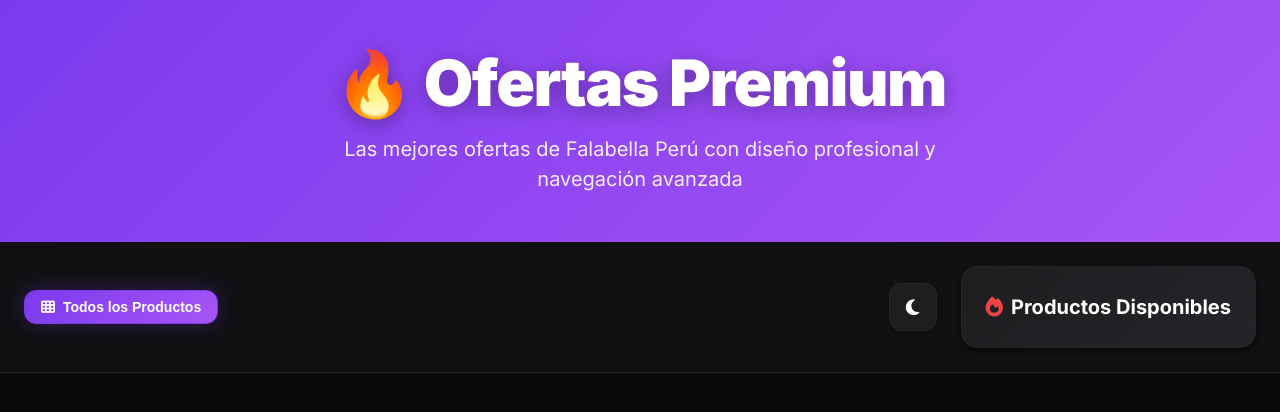
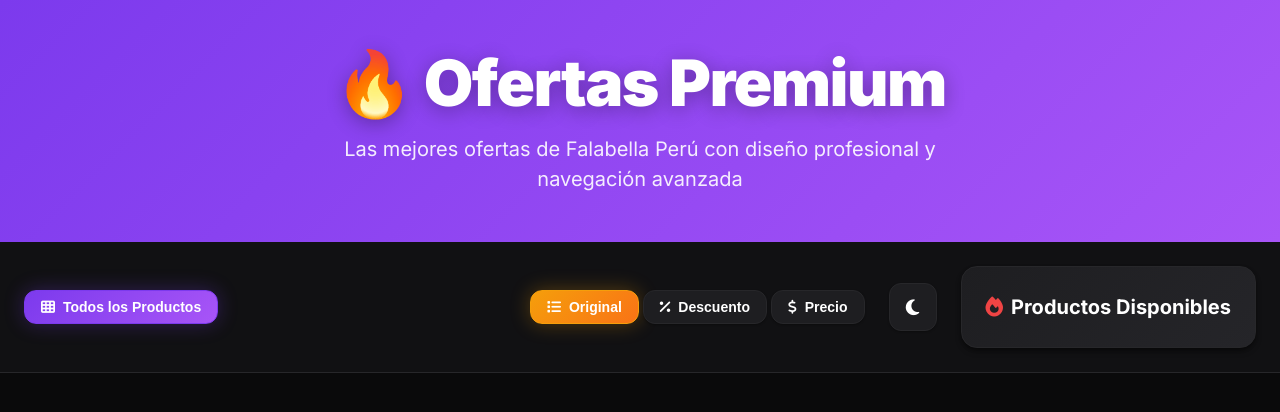
Before and after one commit to skaraz7/ofertas-falabella, a Flask app: template templates/ofertas.html in a window 1280 px wide. Shown: the top 412 px of the page. Run offline with Flask 3, Linux system fonts and the light colour scheme; the template is opened without the code that fills it, so the values that code supplies are empty.

Commit message:
modified:   static/css/style.css 	modified:   static/js/main.js 	modified:   templates/ofertas.html

```diff
--- a/static/css/style.css
+++ b/static/css/style.css
@@ -179,9 +179,72 @@
 
 .controls-grid {
     display: grid;
-    grid-template-columns: 1fr auto auto;
+    grid-template-columns: 1fr auto;
     gap: var(--space-lg);
     align-items: center;
+}
+
+.controls-right {
+    display: flex;
+    align-items: center;
+    gap: var(--space-lg);
+}
+
+.sort-controls {
+    display: flex;
+    gap: var(--space-xs);
+}
+
+.sort-btn {
+    background: var(--bg-card);
+    color: var(--text-primary);
+    border: 1px solid var(--border-color);
+    padding: var(--space-sm) var(--space-md);
+    border-radius: var(--radius-lg);
+    font-weight: 600;
+    font-size: 0.875rem;
+    cursor: pointer;
+    transition: all var(--transition-normal);
+    display: flex;
+    align-items: center;
+    gap: var(--space-sm);
+    box-shadow: var(--shadow-sm);
+    position: relative;
+    overflow: hidden;
+}
+
+.sort-btn::before {
+    content: '';
+    position: absolute;
+    top: 0;
+    left: -100%;
+    width: 100%;
+    height: 100%;
+    background: var(--gradient-secondary);
+    transition: left var(--transition-normal);
+    z-index: -1;
+}
+
+.sort-btn:hover::before {
+    left: 0;
+}
+
+.sort-btn:hover {
+    color: white;
+    border-color: var(--secondary-color);
+    transform: translateY(-2px);
+    box-shadow: var(--shadow-md);
+}
+
+.sort-btn.active {
+    background: var(--gradient-secondary);
+    color: white;
+    border-color: var(--secondary-color);
+    box-shadow: 0 0 20px rgba(245, 158, 11, 0.3);
+}
+
+.sort-btn.active::before {
+    display: none;
 }
 
 /* Filters */
@@ -681,6 +744,20 @@
         text-align: center;
     }
 
+    .controls-right {
+        flex-direction: column;
+        gap: var(--space-md);
+    }
+
+    .sort-controls {
+        justify-content: center;
+    }
+
+    .sort-btn {
+        padding: var(--space-xs) var(--space-sm);
+        font-size: 0.75rem;
+    }
+
     .filters {
         justify-content: center;
         gap: var(--space-xs);
@@ -742,6 +819,18 @@
         display: grid;
         grid-template-columns: repeat(2, 1fr);
         gap: var(--space-xs);
+    }
+
+    .sort-controls {
+        display: grid;
+        grid-template-columns: repeat(3, 1fr);
+        gap: var(--space-xs);
+        width: 100%;
+    }
+
+    .sort-btn {
+        justify-content: center;
+        min-width: 0;
     }
 
     /* Mobile pagination styles */
--- a/static/js/main.js
+++ b/static/js/main.js
@@ -3,6 +3,7 @@
         this.currentFilter = 'all';
         this.itemsPerPage = 30;
         this.currentPage = 1;
+        this.currentSort = 'none';
         this.init();
     }
 
@@ -32,6 +33,14 @@
             btn.addEventListener('click', (e) => {
                 const category = e.currentTarget.getAttribute('data-category');
                 this.filterByCategory(category);
+            });
+        });
+
+        // Sort buttons
+        document.querySelectorAll('.sort-btn').forEach(btn => {
+            btn.addEventListener('click', (e) => {
+                const sortType = e.currentTarget.getAttribute('data-sort');
+                this.sortProducts(sortType);
             });
         });
 
@@ -74,6 +83,45 @@
         document.querySelector(`[data-category="${category}"]`).classList.add('active');
 
         this.updateDisplay();
+    }
+
+    sortProducts(sortType) {
+        this.currentSort = sortType;
+        this.currentPage = 1;
+
+        // Update active sort button
+        document.querySelectorAll('.sort-btn').forEach(btn => {
+            btn.classList.remove('active');
+        });
+        document.querySelector(`[data-sort="${sortType}"]`).classList.add('active');
+
+        this.applySorting();
+        this.updateDisplay();
+    }
+
+    applySorting() {
+        if (this.currentSort === 'none') return;
+
+        const sections = document.querySelectorAll('.category-section');
+        sections.forEach(section => {
+            const grid = section.querySelector('.products-grid');
+            const cards = Array.from(grid.querySelectorAll('.product-card'));
+
+            cards.sort((a, b) => {
+                if (this.currentSort === 'discount') {
+                    const discountA = parseInt(a.querySelector('.discount-badge').textContent.replace(/[-%]/g, ''));
+                    const discountB = parseInt(b.querySelector('.discount-badge').textContent.replace(/[-%]/g, ''));
+                    return discountB - discountA;
+                } else if (this.currentSort === 'price') {
+                    const priceA = parseFloat(a.querySelector('.price-current').textContent.replace(/[S/.\s,]/g, ''));
+                    const priceB = parseFloat(b.querySelector('.price-current').textContent.replace(/[S/.\s,]/g, ''));
+                    return priceA - priceB;
+                }
+                return 0;
+            });
+
+            cards.forEach(card => grid.appendChild(card));
+        });
     }
 
     animateCards() {
--- a/templates/ofertas.html
+++ b/templates/ofertas.html
@@ -42,6 +42,18 @@
                         </button>
                     {% endfor %}
                 </div>
+                <div class="controls-right">
+                    <div class="sort-controls">
+                        <button class="sort-btn active" data-sort="none">
+                            <i class="fas fa-list"></i> Original
+                        </button>
+                        <button class="sort-btn" data-sort="discount">
+                            <i class="fas fa-percentage"></i> Descuento
+                        </button>
+                        <button class="sort-btn" data-sort="price">
+                            <i class="fas fa-dollar-sign"></i> Precio
+                        </button>
+                    </div>
                     <button class="theme-toggle" title="Cambiar tema">
                         <i class="fas fa-moon" id="theme-icon"></i>
                     </button>
@@ -50,6 +62,7 @@
                             <i class="fas fa-fire" style="color: var(--error-color);"></i>
                             <span>{{ total_productos }} Productos Disponibles</span>
                         </h3>
+                    </div>
                 </div>
             </div>
         </div>
```
Lines whose indentation alone changed are shown as unchanged.
